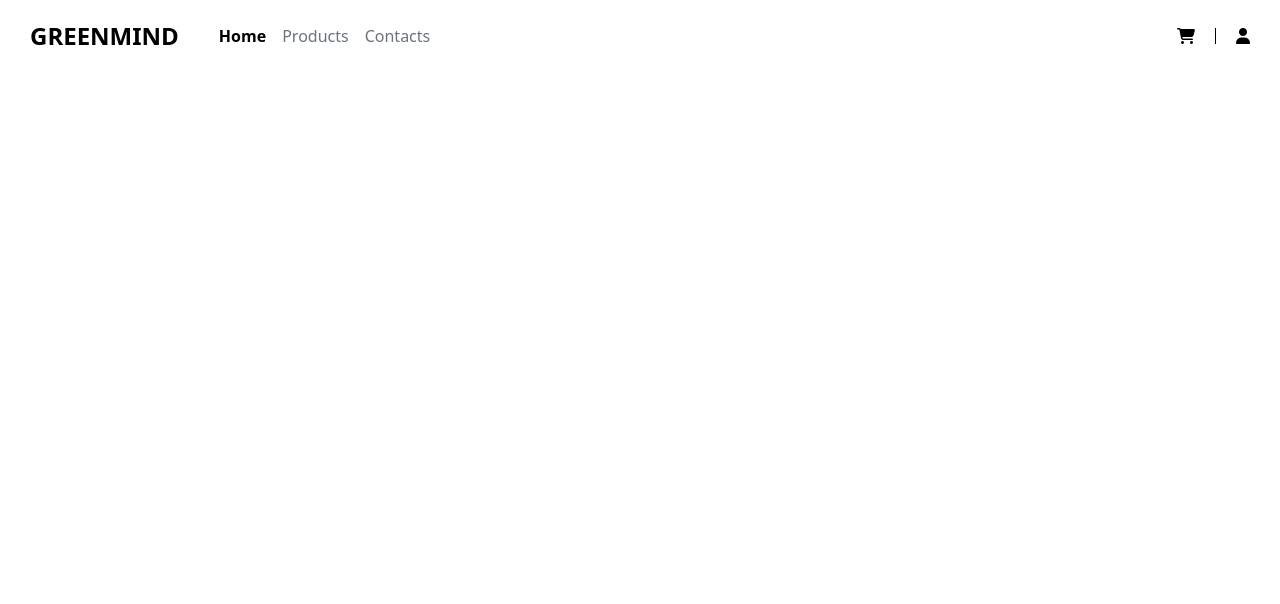
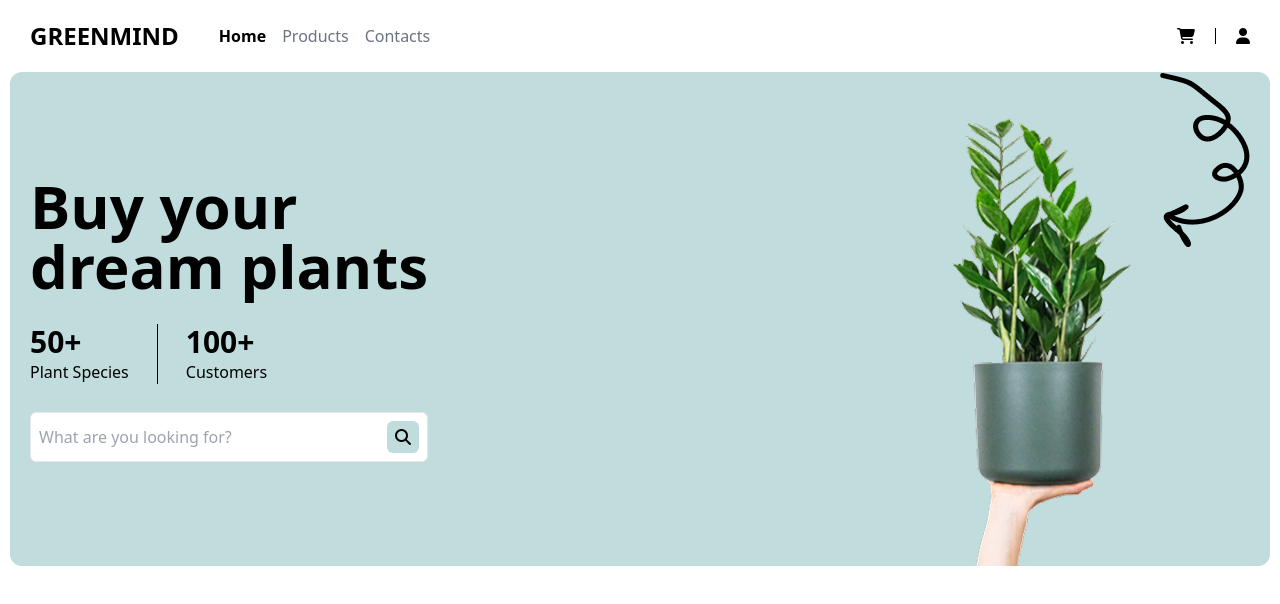
Before and after one commit to samaahmed1/Greenmind, a React (Vite) app: page / in a window 1280 px wide. Shown: the top 604 px of the page. Built offline with nearby package versions, Linux system fonts and the light colour scheme.

Commit message:
Add: Hero Section  to Home Page

```diff
--- a/src/App.jsx
+++ b/src/App.jsx
@@ -1,5 +1,11 @@
+import Home from "./pages/Home";
+
 function App() {
-  return <></>;
+  return (
+    <>
+      <Home />
+    </>
+  );
 }
 
 export default App;
--- /dev/null
+++ b/src/pages/Home.jsx
@@ -0,0 +1,5 @@
+import Hero from "../components/Hero";
+
+export default function Home() {
+  return <Hero />;
+}
```
